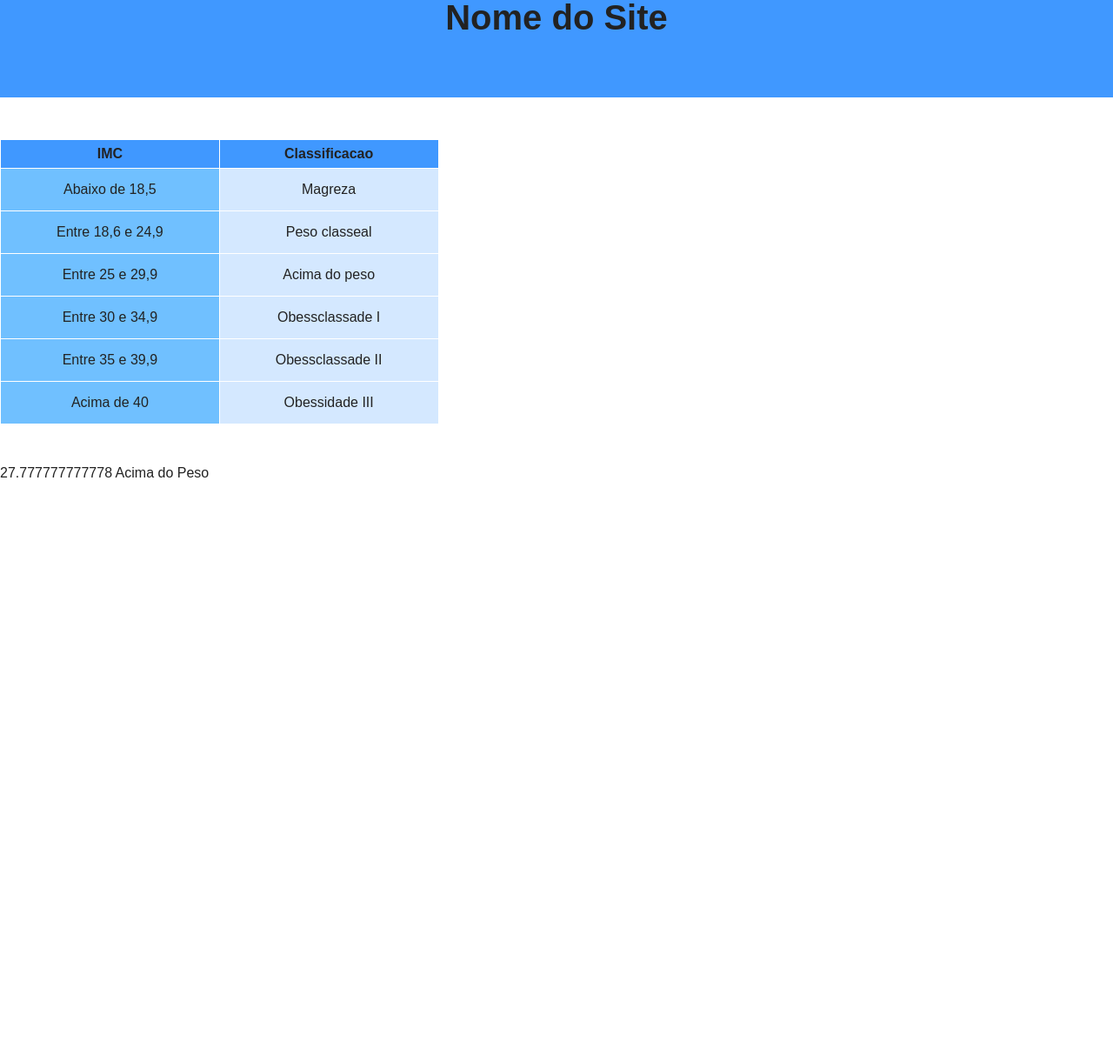
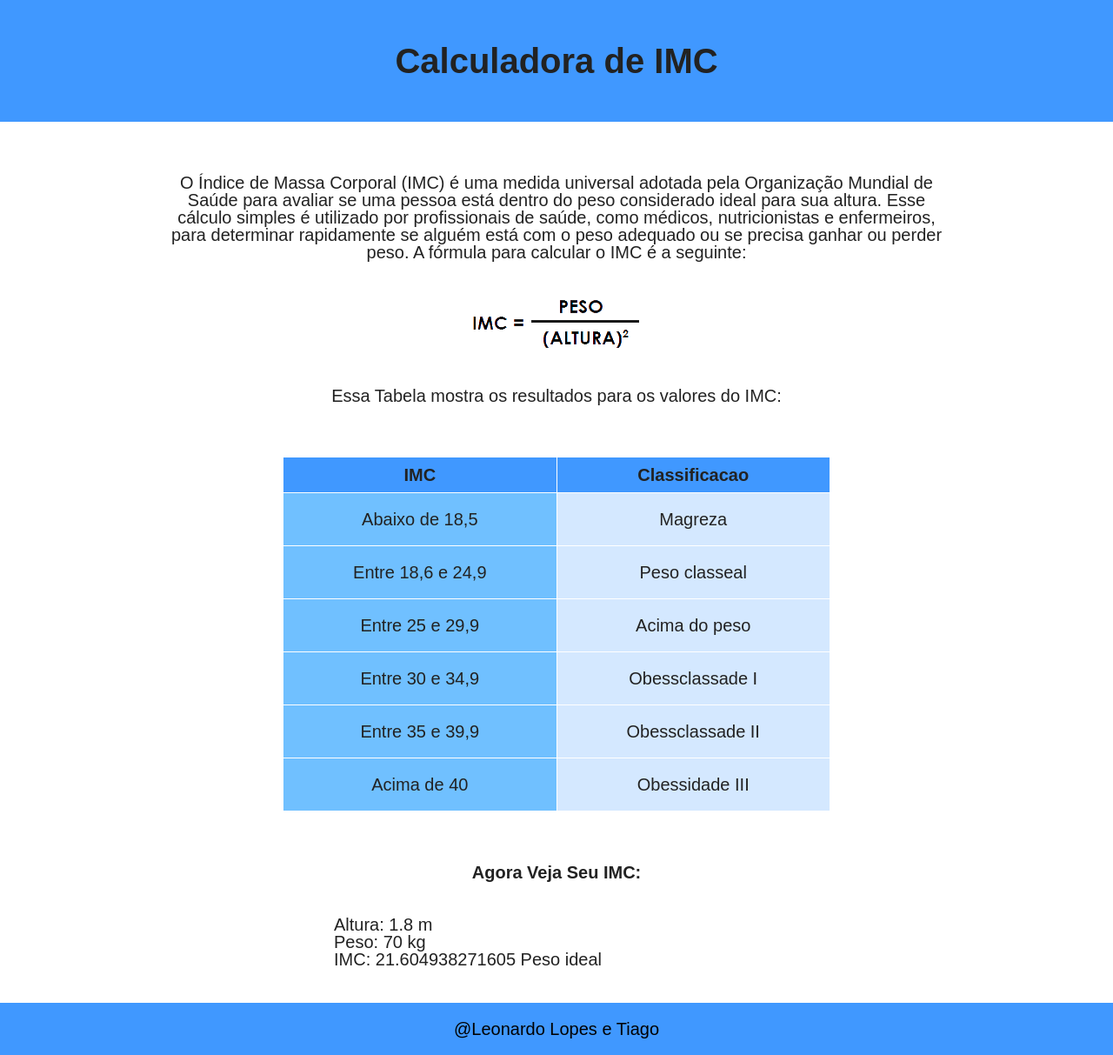
Before and after one commit to leonardoLimaDeSouzaLopes/IMC, a PHP site: page / in a window 1280 px wide. Shown: the whole page at 87% size. Before the commit the page ends 549 px from the top, so only its background shows below. Run offline with PHP 8.4, Linux system fonts and the light colour scheme.

Commit message:
Terminei o codigo
adicionei um footer e fiz umas outras modificações.

```diff
--- a/css/style.css
+++ b/css/style.css
@@ -7,7 +7,10 @@
 }
 
 body {
+    background-color: var(--branco-principal);
     font-family: Arial, sans-serif;
+    font-size: 20px;
+    text-align: center;
 }
 
 #navbar {
@@ -15,17 +18,33 @@ body {
     text-align: center;
     font-weight: bold;
     width: 100%;
-    height: 7em;
+    height: 2em;
+    margin-bottom: 3em;
+    padding-top: 2.5em;
+    padding-bottom: 2.5em;
 }
 
-#titulo {
+#titulo-nav {
     font-size: 40px;
+    font-weight: bold;
 }
 
-.tabela-imc {
+.texto-o-que-e-imc {
+    margin-inline: 15%;
+}
+
+#formula-imc {
+    border-radius: 20px;
+    margin-top: 2em;
+    margin-bottom: 2em;
+}
+
+#tabela-imc {
     text-align: center;
     margin-top: 3em;
     margin-bottom: 3em;
+    margin-left: auto;
+    margin-right: auto;
 }
 
 .tabela-linha {
@@ -71,3 +90,30 @@ body {
     padding-bottom: 0.5em;
     padding-left: 4em;
 }
+
+#tabela-texto {
+    background-color: var(--branco-azulado-terciario);
+    border: 1px solid;
+    border-color: var(--branco-principal);
+
+}
+
+.titulo-seu-imc {
+    font-weight: bold;
+    margin-bottom: 2em;
+}
+
+#caixa-seu-imc {
+    text-align: left;
+    margin: 0 30% 2em 30%;
+}
+
+#footer {
+    background-color: var(--azul-principal);
+    padding-top: 1em;
+    padding-bottom: 1em;
+}
+
+#donos {
+    color: var(--preto-principal);
+}
--- a/index.php
+++ b/index.php
@@ -5,17 +5,27 @@
     <meta charset="UTF-8">
     <meta name="viewport" content="width=device-width, initial-scale=1.0">
     <title>Document</title>
-    <link rel="stylesheet" href="../imc/css/reset.css">
-    <link rel="stylesheet" href="../imc/css/style.css">
+    <link rel="stylesheet" href="../IMC/css/reset.css">
+    <link rel="stylesheet" href="../IMC/css/style.css">
 </head>
 
 <body>
-
     <nav id="navbar" name="navbar">
-        <h1 id="titulo" name="titulo">Nome do Site</h1>
+        <h1 id="titulo-nav" name="titulo-nav">Calculadora de IMC</h1>
     </nav>
 
-    <table class="tabela-imc">
+    <container id="container-o-que-e-imc" name="container-o-que-e-imc">
+
+        <p class="texto-o-que-e-imc">O Índice de Massa Corporal (IMC) é uma medida universal adotada pela Organização Mundial de Saúde para avaliar se uma pessoa está dentro do peso considerado ideal para sua altura. Esse cálculo simples é utilizado por profissionais de saúde, como médicos, nutricionistas e enfermeiros, para determinar rapidamente se alguém está com o peso adequado ou se precisa ganhar ou perder peso.
+            A fórmula para calcular o IMC é a seguinte:</p>
+
+        <img id="formula-imc" src="../IMC/images/IMC_Formula.png">
+
+        <p class="texto-o-que-e-imc">Essa Tabela mostra os resultados para os valores do IMC:</p>
+
+    </container>
+
+    <table id="tabela-imc">
         <tr class="tabela-linha-superior">
             <th class="tabela-coluna-superior">
                 <p>IMC</p>
@@ -34,7 +44,7 @@
         </tr>
         <tr class="tabela-linha">
             <td class="tabela-coluna-imc">
-                <p class="texto-tabela" >Entre 18,6 e 24,9</p>
+                <p class="texto-tabela">Entre 18,6 e 24,9</p>
             </td>
             <td class="tabela-coluna-classificacao">
                 <p class="texto-tabela">Peso classeal</p>
@@ -74,46 +84,49 @@
         </tr>
     </table>
 
+    <container id="container-seu-imc">
+
+        <h3 class="titulo-seu-imc">Agora Veja Seu IMC:</h3>
+
         <?php
         $altura = 1.8;
-    $peso = 90;
-    $imc = $peso/$altura/$altura;
+        $peso = 70;
+        $imc = $peso / $altura / $altura;
 
+        echo ("<div id='caixa-seu-imc' name='caixa-seu-imc'><p class='texto-seu-imc-altura'>Altura: " . $altura . " m </p>
+        <p class='texto-seu-imc-peso'>Peso: " . $peso . " kg </p>
+        <p class='texto-seu-imc'>IMC: ");
 
-    if($imc <= 18.5) {
-        echo (
-            $imc . " Magreza
-            <br>"
+        if ($imc <= 18.5) {
+            echo ($imc . " Magreza"
             );
-    }else if ($imc <= 25) {
-        echo (
-            $imc . " Peso ideal
-            <br>"
+        } else if ($imc <= 25) {
+            echo ($imc . " Peso ideal"
             );
-    }else if ($imc <= 30) {
-        echo (
-            $imc . " Acima do Peso
-            <br>"
+        } else if ($imc <= 30) {
+            echo ($imc . " Acima do Peso"
             );
-    }else if ($imc <= 35) {
-        echo (
-            $imc . " Obessidade I
-            <br>"
+        } else if ($imc <= 35) {
+            echo ($imc . " Obessidade I"
             );
-    }else if (
-        $imc <= 40) {
-        echo (
-            $imc . " Obessidade II
-            <br>"
+        } else if (
+            $imc <= 40
+        ) {
+            echo ($imc . " Obessidade II"
             );
-    }else {
-        echo (
-            $imc . " Obessidade III
-            <br>"
+        } else {
+            echo ($imc . " Obessidade III"
             );
         }
 
+        echo ("</p></div>")
+
         ?>
+    </container>
+
+    <footer id="footer" name="footer">
+        <p id="donos" name="donos">@Leonardo Lopes e Tiago</p>
+    </footer>
 </body>
 
 </html>
```
Also changed, not shown: images/IMC_Formula.png (added). Lines whose indentation alone changed are shown as unchanged.
